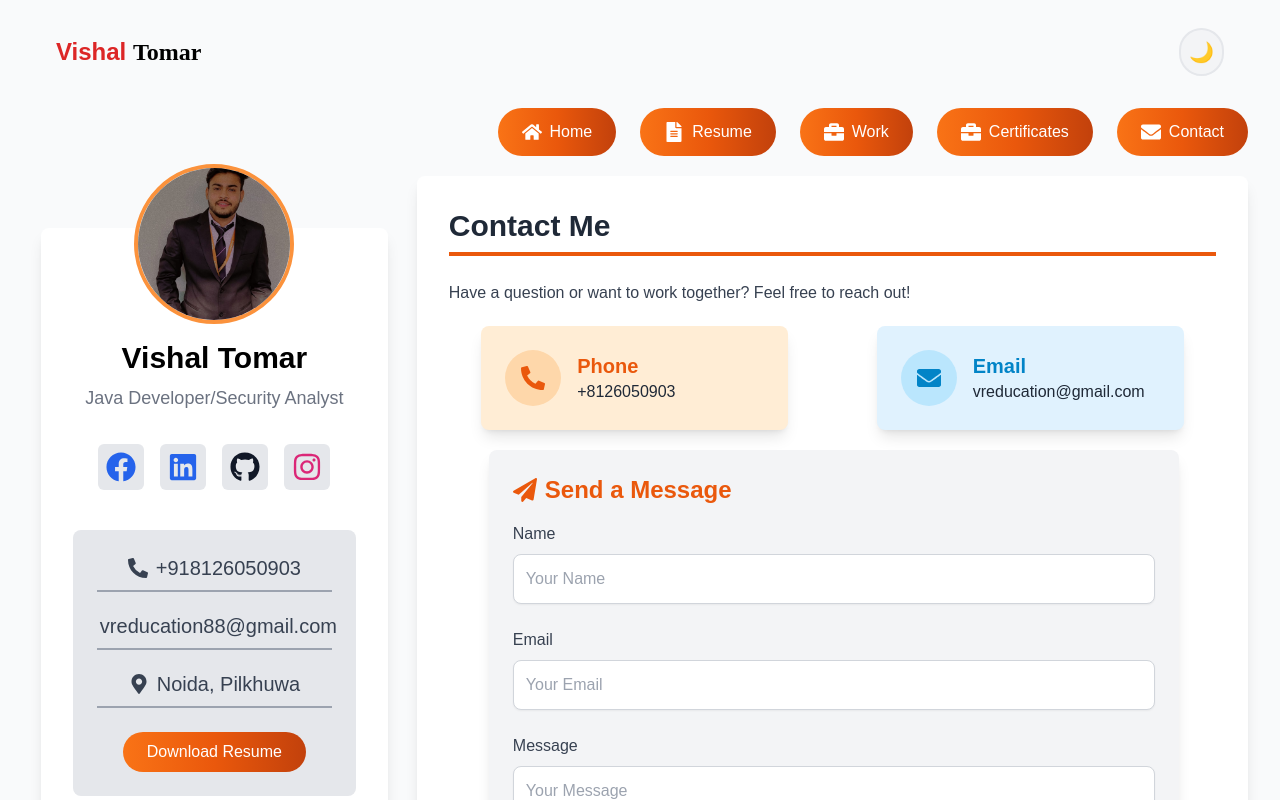
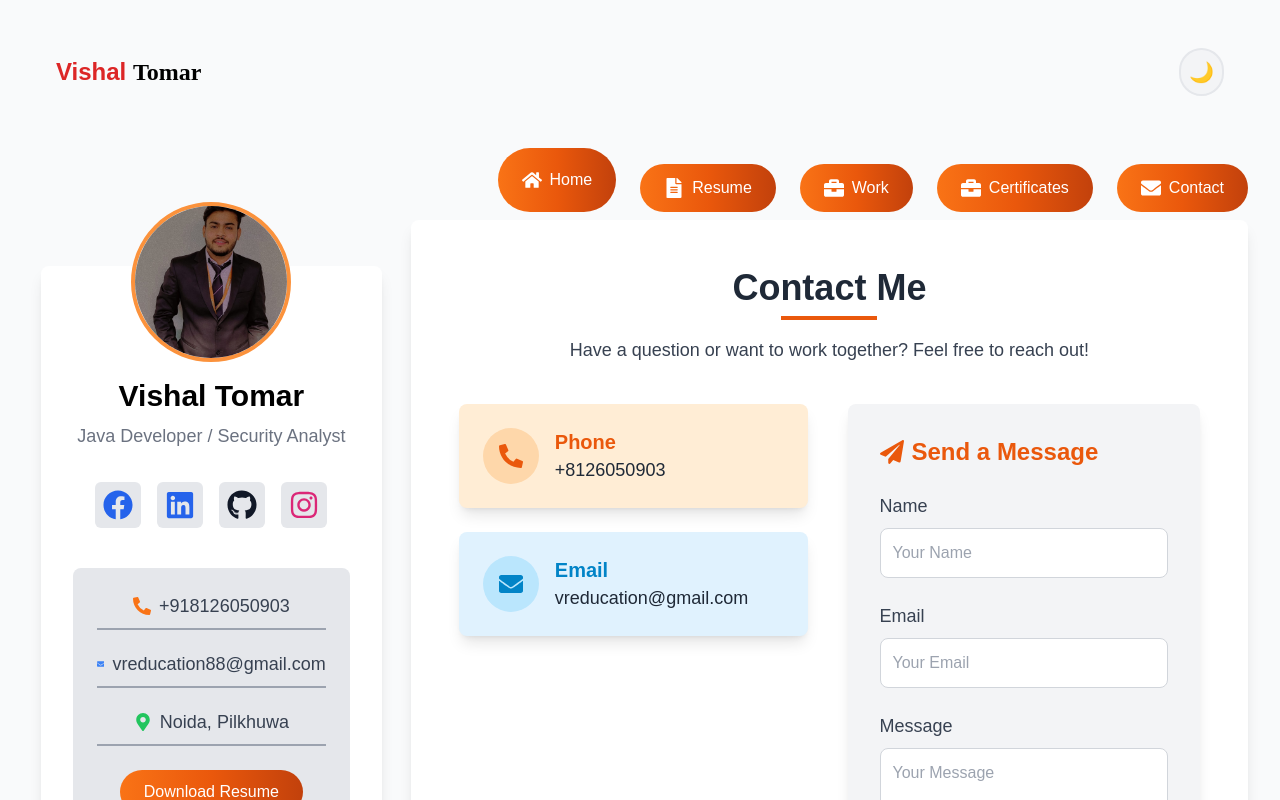
Before and after one commit to VishalHarry/Protfolio, a React (Vite) app: page / in a window 1280 px wide. Both pictures are taken after a click on the button "Contact". Shown: the top 800 px of the page. Built offline with nearby package versions, Linux system fonts and the light colour scheme.

Commit message:
add light and dark theam

```diff
--- a/src/HomePage/Cont.jsx
+++ b/src/HomePage/Cont.jsx
@@ -9,7 +9,6 @@ const Cont = () => {
     message: "",
   });
 
-  // Handle form input changes
   const handleChange = (e) => {
     const { name, value } = e.target;
     setFormData((prev) => ({
@@ -18,15 +17,17 @@ const Cont = () => {
     }));
   };
 
-  // Handle form submission
   const handleSubmit = (e) => {
     e.preventDefault();
-
-    // Send email using EmailJS
     emailjs
-      .sendForm("service_05sixp9", "template_q1u0gdr", e.target, "nfWzNjvUw0gN832ix")
+      .sendForm(
+        "service_05sixp9",
+        "template_q1u0gdr",
+        e.target,
+        "nfWzNjvUw0gN832ix"
+      )
       .then(
-        (result) => {
+        () => {
           alert("Message sent successfully!");
           setFormData({
             name: "",
@@ -34,95 +35,105 @@ const Cont = () => {
             message: "",
           });
         },
-        (error) => {
+        () => {
           alert("Error sending message, please try again.");
         }
       );
   };
 
   return (
-    <main className="p-8 flex-1 rounded-lg bg-white shadow-lg mt-5">
-      <section className="mb-5">
-        <h2 className="text-3xl font-bold mb-6 text-gray-800">
+    <main className="p-6 md:p-12 flex-1 bg-white shadow-lg rounded-lg">
+      {/* Header Section */}
+      <section className="mb-10 text-center">
+        <h2 className="text-2xl md:text-3xl lg:text-4xl font-bold text-gray-800 mb-2">
           Contact Me
-          <span className="block mt-2 w-30 h-1 bg-orange-600"></span>
         </h2>
-        <p className="text-gray-700 leading-relaxed">
+        <span className="block mx-auto w-20 md:w-24 h-1 bg-orange-600"></span>
+        <p className="text-sm md:text-base lg:text-lg text-gray-700 mt-4">
           Have a question or want to work together? Feel free to reach out!
         </p>
       </section>
 
-      <section className="flex flex-col gap-5">
-        <div className="flex flex-col md:flex-row justify-around items-center gap-6">
-          <div className="bg-orange-100 p-6 rounded-lg shadow-lg w-full md:w-2/5 flex items-center">
-            <div className="p-4 bg-orange-200 rounded-full mr-4">
-              <FaPhoneAlt className="text-orange-600 text-2xl" />
+      {/* Content Section */}
+      <section className="flex flex-col lg:flex-row gap-10 justify-center items-start">
+        {/* Contact Information */}
+        <div className="flex flex-col gap-6 w-full lg:w-1/2">
+          <div className="bg-orange-100 p-6 rounded-lg shadow-lg flex items-center gap-4">
+            <div className="p-4 bg-orange-200 rounded-full">
+              <FaPhoneAlt className="text-orange-600 text-lg md:text-xl lg:text-2xl" />
             </div>
             <div>
-              <h3 className="text-xl font-semibold text-orange-600">Phone</h3>
-              <p className="text-gray-800">+8126050903</p>
+              <h3 className="text-base md:text-lg lg:text-xl font-semibold text-orange-600">
+                Phone
+              </h3>
+              <p className="text-sm md:text-base lg:text-lg text-gray-800">
+                +8126050903
+              </p>
             </div>
           </div>
-
-          <div className="bg-sky-100 p-6 rounded-lg shadow-lg w-full md:w-2/5 flex items-center">
-            <div className="p-4 bg-sky-200 rounded-full mr-4">
-              <FaEnvelope className="text-sky-600 text-2xl" />
+          <div className="bg-sky-100 p-6 rounded-lg shadow-lg flex items-center gap-4">
+            <div className="p-4 bg-sky-200 rounded-full">
+              <FaEnvelope className="text-sky-600 text-lg md:text-xl lg:text-2xl" />
             </div>
             <div>
-              <h3 className="text-xl font-semibold text-sky-600">Email</h3>
-              <p className="text-gray-800">vreducation@gmail.com</p>
+              <h3 className="text-base md:text-lg lg:text-xl font-semibold text-sky-600">
+                Email
+              </h3>
+              <p className="text-sm md:text-base lg:text-lg text-gray-800">
+                vreducation@gmail.com
+              </p>
             </div>
           </div>
         </div>
 
-        <div className="bg-gray-100 p-6 rounded-lg shadow-lg w-full md:w-[90%] flex flex-col ml-10">
-          <h3 className="text-2xl font-semibold mb-4 text-orange-600 flex items-center">
-            <FaPaperPlane className="mr-2 text-orange-600" /> Send a Message
+        {/* Contact Form */}
+        <div className="bg-gray-100 p-6 md:p-8 rounded-lg shadow-lg w-full lg:w-1/2">
+          <h3 className="text-lg md:text-xl lg:text-2xl font-semibold text-orange-600 mb-6 flex items-center">
+            <FaPaperPlane className="mr-2" /> Send a Message
           </h3>
           <form onSubmit={handleSubmit} className="space-y-6">
-            <div className="flex items-center space-x-3">
-              <div className="w-full">
-                <label className="block text-gray-700 font-medium mb-2">Name</label>
+            <div>
+              <label className="block text-sm md:text-base lg:text-lg text-gray-700 font-medium mb-2">
+                Name
+              </label>
               <input
                 type="text"
                 name="name"
                 value={formData.name}
                 onChange={handleChange}
-                  className="w-full p-3 border border-gray-300 rounded-lg shadow-sm focus:ring-2 focus:ring-orange-600 focus:outline-none"
+                className="w-full p-3 border border-gray-300 rounded-lg focus:ring-2 focus:ring-orange-600 focus:outline-none text-sm md:text-base"
                 placeholder="Your Name"
               />
             </div>
-            </div>
-
-            <div className="flex items-center space-x-3">
-              <div className="w-full">
-                <label className="block text-gray-700 font-medium mb-2">Email</label>
+            <div>
+              <label className="block text-sm md:text-base lg:text-lg text-gray-700 font-medium mb-2">
+                Email
+              </label>
               <input
                 type="email"
                 name="email"
                 value={formData.email}
                 onChange={handleChange}
-                  className="w-full p-3 border border-gray-300 rounded-lg shadow-sm focus:ring-2 focus:ring-orange-600 focus:outline-none"
+                className="w-full p-3 border border-gray-300 rounded-lg focus:ring-2 focus:ring-orange-600 focus:outline-none text-sm md:text-base"
                 placeholder="Your Email"
               />
             </div>
-            </div>
-
             <div>
-              <label className="block text-gray-700 font-medium mb-2">Message</label>
+              <label className="block text-sm md:text-base lg:text-lg text-gray-700 font-medium mb-2">
+                Message
+              </label>
               <textarea
                 name="message"
                 value={formData.message}
                 onChange={handleChange}
-                className="w-full p-3 border border-gray-300 rounded-lg shadow-sm focus:ring-2 focus:ring-orange-600 focus:outline-none"
+                className="w-full p-3 border border-gray-300 rounded-lg focus:ring-2 focus:ring-orange-600 focus:outline-none text-sm md:text-base"
                 rows="5"
                 placeholder="Your Message"
               ></textarea>
             </div>
-
             <button
               type="submit"
-              className="w-1/3 items-center bg-gradient-to-r from-orange-500 via-orange-600 to-orange-700 text-white py-3 rounded-lg shadow-lg hover:from-orange-600 hover:via-orange-700 hover:to-orange-800 transition duration-300 flex justify-center"
+              className="w-full py-3 bg-gradient-to-r from-orange-500 via-orange-600 to-orange-700 text-white font-semibold rounded-lg shadow-lg hover:from-orange-600 hover:via-orange-700 hover:to-orange-800 transition duration-300 flex items-center justify-center text-sm md:text-base"
             >
               <FaPaperPlane className="mr-2" /> Send Message
             </button>
--- a/src/HomePage/Home.jsx
+++ b/src/HomePage/Home.jsx
@@ -8,40 +8,31 @@ import Cont from './Cont';
 import Iwork from './Iwork';
 import Certificates from './Certificates';
 
-
 function Home() {
   const [currentComponent, setCurrentComponent] = useState('mainContent');
-   // Function to change component based on button click
+
   const handleNavClick = (component) => {
     setCurrentComponent(component);
   };
+
   return (
-    <div className="min-h-screen bg-gray-50 p-8">
-      {/* Header */}
+    <div className="min-h-screen bg-gray-50 dark:bg-gray-600 dark:text-gray-100 p-8">
       <Header />
 
-      {/* Main Layout with Sidebar and Main Content */}
-      <div className="flex mt-4 gap-5">
+      <div className="flex flex-col lg:flex-row mt-4 gap-5">
         {/* Sidebar */}
         <Sidebar />
 
-
         {/* Main Content */}
-
-      <div className='w-[70%]'>
-        <MainNav onNavClick={handleNavClick}/>
+        <div className="w-full lg:w-[70%]">
+          <MainNav onNavClick={handleNavClick} />
           {currentComponent === 'mainContent' && <MainContent className="flex-grow p-8" />}
           {currentComponent === 'resume' && <Resume />}
-        {currentComponent === 'contact' && <Cont/>}
+          {currentComponent === 'contact' && <Cont />}
           {currentComponent === 'work' && <Iwork />}
-        {currentComponent === 'certificates' && <Certificates/>}
-
-
+          {currentComponent === 'certificates' && <Certificates />}
         </div>
-
-
       </div>
-
     </div>
   );
 }
--- a/src/HomePage/MainNav.jsx
+++ b/src/HomePage/MainNav.jsx
@@ -1,36 +1,25 @@
-import React from 'react';
 import { FaHome, FaFileAlt, FaBriefcase, FaEnvelope } from 'react-icons/fa';
 
 function MainNav({ onNavClick }) {
   return (
-    <nav className="flex space-x-6 justify-end mb-2 mt-5">
-      <button
-        onClick={() => onNavClick('mainContent')}
-        className="px-6 py-3 rounded-full bg-gradient-to-r from-orange-500 via-orange-600 to-orange-700 text-white hover:from-orange-600 hover:via-orange-700 hover:to-orange-800 flex items-center space-x-2 transition">
+    <nav className="flex flex-wrap space-y-4 lg:space-x-6 justify-center lg:justify-end mb-2 mt-5">
+      <button onClick={() => onNavClick('mainContent')} className="px-6 py-3 rounded-full bg-gradient-to-r from-orange-500 via-orange-600 to-orange-700 text-white hover:from-orange-600 hover:via-orange-700 hover:to-orange-800 flex items-center space-x-2 transition mb-4 lg:mb-0">
         <FaHome size={20} />
         <span>Home</span>
       </button>
-      <button
-        onClick={() => onNavClick('resume')}
-        className="px-6 py-3 rounded-full bg-gradient-to-r from-orange-500 via-orange-600 to-orange-700 text-white hover:from-orange-600 hover:via-orange-700 hover:to-orange-800 flex items-center space-x-2 transition">
+      <button onClick={() => onNavClick('resume')} className="px-6 py-3 rounded-full bg-gradient-to-r from-orange-500 via-orange-600 to-orange-700 text-white hover:from-orange-600 hover:via-orange-700 hover:to-orange-800 flex items-center space-x-2 transition mb-4 lg:mb-0">
         <FaFileAlt size={20} />
         <span>Resume</span>
       </button>
-      <button
-        onClick={() => onNavClick('work')}
-        className="px-6 py-3 rounded-full bg-gradient-to-r from-orange-500 via-orange-600 to-orange-700 text-white hover:from-orange-600 hover:via-orange-700 hover:to-orange-800 flex items-center space-x-2 transition">
+      <button onClick={() => onNavClick('work')} className="px-6 py-3 rounded-full bg-gradient-to-r from-orange-500 via-orange-600 to-orange-700 text-white hover:from-orange-600 hover:via-orange-700 hover:to-orange-800 flex items-center space-x-2 transition mb-4 lg:mb-0">
         <FaBriefcase size={20} />
         <span>Work</span>
       </button>
-      <button
-        onClick={() => onNavClick('certificates')}
-        className="px-6 py-3 rounded-full bg-gradient-to-r from-orange-500 via-orange-600 to-orange-700 text-white hover:from-orange-600 hover:via-orange-700 hover:to-orange-800 flex items-center space-x-2 transition">
+      <button onClick={() => onNavClick('certificates')} className="px-6 py-3 rounded-full bg-gradient-to-r from-orange-500 via-orange-600 to-orange-700 text-white hover:from-orange-600 hover:via-orange-700 hover:to-orange-800 flex items-center space-x-2 transition mb-4 lg:mb-0">
         <FaBriefcase size={20} />
         <span>Certificates</span>
       </button>
-      <button
-        onClick={() => onNavClick('contact')}
-        className="px-6 py-3 rounded-full bg-gradient-to-r from-orange-500 via-orange-600 to-orange-700 text-white hover:from-orange-600 hover:via-orange-700 hover:to-orange-800 flex items-center space-x-2 transition">
+      <button onClick={() => onNavClick('contact')} className="px-6 py-3 rounded-full bg-gradient-to-r from-orange-500 via-orange-600 to-orange-700 text-white hover:from-orange-600 hover:via-orange-700 hover:to-orange-800 flex items-center space-x-2 transition mb-4 lg:mb-0">
         <FaEnvelope size={20} />
         <span>Contact</span>
       </button>
--- a/src/HomePage/Sidebar.jsx
+++ b/src/HomePage/Sidebar.jsx
@@ -1,94 +1,91 @@
 import React from 'react';
 import img from '../assets/vvt.jpg';
-import resuma from '../assets/resuma1.pdf'
-
+import resuma from '../assets/resuma1.pdf';
 import { FaFacebook, FaLinkedin, FaGithub, FaInstagram } from 'react-icons/fa';
 import { FaPhoneAlt, FaEnvelope, FaMapMarkerAlt } from 'react-icons/fa';
 
 const Sidebar = () => {
   const handleDownload = () => {
-    const link = document.createElement('a');  // Create a link element
-    link.href = resuma;  // Path to your resume file
-    link.download = 'resume.pdf';  // The name of the downloaded file
-    link.click();  // Programmatically click the link to trigger the download
+    const link = document.createElement('a');
+    link.href = resuma;
+    link.download = 'resume.pdf';
+    link.click();
   };
+
   return (
-    <div className="h-screen w-[30%] flex justify-center items-center relative  mt-10">
-      <aside className="w-[95%] bg-white shadow-lg p-8 flex flex-col items-center rounded-lg relative">
+    <div className="h-screen w-full lg:w-[30%] flex justify-center items-center mt-10  ">
+      <aside className="w-[95%] bg-white shadow-lg p-6 md:p-8 flex flex-col items-center rounded-lg relative dark:bg-gray-800 dark:text-gray-100">
         {/* Profile Image */}
-        <div className="w-40 h-40 rounded-full overflow-hidden border-4 border-orange-400 mb-6 absolute -top-16">
+        <div className="w-32 md:w-40 h-32 md:h-40 rounded-full overflow-hidden border-4 border-orange-400 mb-6 absolute -top-16">
           <img
             src={img}
             alt="Vishal Tomar"
-            className="w-full h-full object-cover "
+            className="w-full h-full object-cover"
           />
         </div>
 
-        {/* Name and Designation */}
-        <h2 className="text-3xl font-bold mt-20 mb-2">Vishal Tomar</h2>
-        <p className="text-gray-500 text-lg">Java Developer/Security Analyst</p>
-
+        {/* Profile Name */}
+        <h2 className="text-2xl md:text-3xl font-bold mt-20 mb-2 text-center">
+          Vishal Tomar
+        </h2>
+        <p className="text-gray-500 text-sm md:text-lg text-center dark:text-gray-200">
+          Java Developer / Security Analyst
+        </p>
 
         {/* Social Media Icons */}
-        <div className="flex justify-center items-center space-x-4 mt-8 mb-6">
+        <div className="flex justify-center items-center space-x-3 md:space-x-4 mt-8 mb-6">
           <a
             href="#"
-            className="text-blue-600 hover:text-blue-800 text-3xl p-2 bg-gray-200 rounded-md hover:bg-gray-300"
-            aria-label="Facebook"
+            className="text-blue-600 hover:text-blue-800 text-xl md:text-3xl p-2 bg-gray-200 rounded-md hover:bg-gray-300 transition dark:bg-gray-400 "
           >
             <FaFacebook />
           </a>
           <a
             href="https://www.linkedin.com/in/vishal-tomar-687a96250/"
             target="_blank"
-            className="text-blue-600 hover:text-blue-800 text-3xl p-2 bg-gray-200 rounded-md hover:bg-gray-300"
-            aria-label="LinkedIn"
+            className="text-blue-600 hover:text-blue-800 text-xl md:text-3xl p-2 bg-gray-200 rounded-md hover:bg-gray-300 transition dark:bg-gray-400"
           >
             <FaLinkedin />
           </a>
           <a
             href="https://github.com/VishalHarry"
             target="_blank"
-            className="text-gray-900 hover:text-gray-800 text-3xl p-2 bg-gray-200 rounded-md hover:bg-gray-300"
-            aria-label="GitHub"
+            className="text-gray-900 hover:text-gray-800 text-xl md:text-3xl p-2 bg-gray-200 rounded-md hover:bg-gray-300 transition dark:bg-gray-400"
           >
             <FaGithub />
           </a>
           <a
             href="https://www.instagram.com/codeistein2006/profilecard/"
             target="_blank"
-            className="text-pink-600 hover:text-pink-800 text-3xl p-2 bg-gray-200 rounded-md hover:bg-gray-300"
-            aria-label="Instagram"
+            className="text-pink-600 hover:text-pink-800 text-xl md:text-3xl p-2 bg-gray-200 rounded-md hover:bg-gray-300 transition dark:bg-gray-400"
           >
             <FaInstagram />
           </a>
         </div>
 
         {/* Contact Details */}
-        <div className="w-full bg-gray-200 p-6 rounded-lg mt-4 flex flex-col items-center gap-6">
-  {/* Contact Details */}
-  <div className="text-gray-700 text-center flex flex-col gap-5 text-xl w-full">
-    <div className="flex items-center justify-center gap-2 pb-2 border-b-2 border-gray-400">
-      <FaPhoneAlt />
+        <div className="w-full bg-gray-200 p-4 md:p-6 rounded-lg mt-4 flex flex-col items-center gap-4 md:gap-6 dark:bg-gray-600 dark:text-gray-100">
+          <div className="text-gray-700 text-center flex flex-col gap-4 md:gap-5 text-base md:text-lg w-full">
+            <div className="flex items-center justify-center gap-2 pb-2 border-b-2 border-gray-400 dark:text-gray-100">
+              <FaPhoneAlt className="text-orange-500" />
               <span className="font-medium">+918126050903</span>
             </div>
-    <div className="flex items-center justify-center gap-2 pb-2 border-b-2 border-gray-400">
-      <FaEnvelope />
+            <div className="flex items-center justify-center gap-2 pb-2 border-b-2 border-gray-400 dark:text-gray-100">
+              <FaEnvelope className="text-blue-500" />
               <span>vreducation88@gmail.com</span>
             </div>
-    <div className="flex items-center justify-center gap-2 pb-2 border-b-2 border-gray-400">
-      <FaMapMarkerAlt />
+            <div className="flex items-center justify-center gap-2 pb-2 border-b-2 border-gray-400 dark:text-gray-100">
+              <FaMapMarkerAlt className="text-green-500" />
               <span>Noida, Pilkhuwa</span>
             </div>
           </div>
 
-  {/* Resume Download Button */}
           <button
             onClick={handleDownload}
-  className="bg-gradient-to-r from-orange-500 via-orange-600 to-orange-700 text-white px-6 py-2 rounded-full hover:from-orange-600 hover:via-orange-700 hover:to-orange-800 transition">
+            className="bg-gradient-to-r from-orange-500 via-orange-600 to-orange-700 text-white px-4 py-2 md:px-6 md:py-2.5 rounded-full hover:from-orange-600 hover:via-orange-700 hover:to-orange-800 transition"
+          >
             Download Resume
           </button>
-
         </div>
       </aside>
     </div>
--- a/src/index.css
+++ b/src/index.css
@@ -1,3 +1,11 @@
 @tailwind base;
 @tailwind components;
 @tailwind utilities;
+
+body {
+    @apply bg-white text-black; /* Default light theme styles */
+  }
+
+  .dark body {
+    @apply bg-gray-900 text-white; /* Dark theme styles */
+  }
--- a/tailwind.config.js
+++ b/tailwind.config.js
@@ -1,5 +1,6 @@
 /** @type {import('tailwindcss').Config} */
 export default {
+  darkMode: 'class',
   content: [
     "./index.html",
     "./src/**/*.{js,ts,jsx,tsx}",
```
Also changed, not shown: src/HomePage/Header.jsx (+25 -6 lines). Lines whose indentation alone changed are shown as unchanged.
